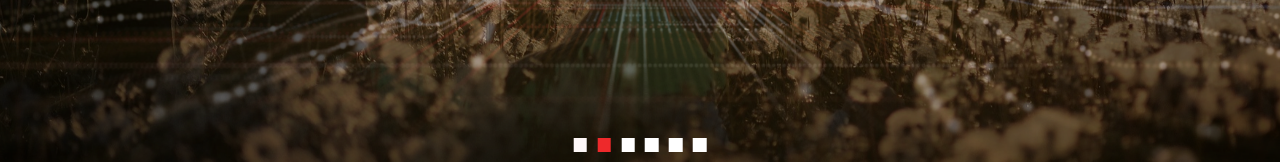
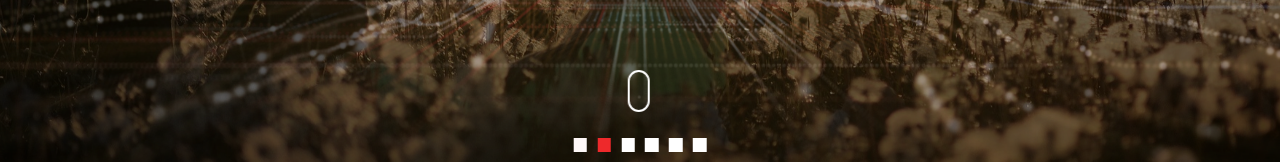
Before and after one commit to sharpdigital/sharpdigital.co.uk, a Next.js app: page / in a window 1280 px wide. Shown: the part 627-789 px from the top of the page. Built offline with nearby package versions, Linux system fonts and the light colour scheme.

Commit message:
Carousel mouse scroll animation

```diff
--- a/src/app/page.tsx
+++ b/src/app/page.tsx
@@ -63,7 +63,7 @@ export default function Home() {
       />
       {/* Hero Carousel Section */}
       {/* <HeroCarousel /> */}
-      <Carousel setup={exampleSetup} />
+      <Carousel setup={exampleSetup} hasMouse />
 
       {/* #sharp Statement Section */}
       <section className="py-19 bg-white" aria-label="About Sharp">
--- a/src/components/caroussel/Carousel.tsx
+++ b/src/components/caroussel/Carousel.tsx
@@ -1,6 +1,6 @@
 'use client';
 
-import React, { useEffect, useState } from 'react';
+import React, { FC, useEffect, useState } from 'react';
 import './carousel.css';
 import AnimButton from '../ui/AnimButton';
 
@@ -17,11 +17,12 @@ export type CarouselSetup = {
 type Props = {
   setup: CarouselSetup[];
   interval?: number; // ms
+  hasMouse?: boolean;
 };
 
 const carouselTextDelay = 0.2;
 
-export default function Carousel({ setup, interval = 6000 }: Props) {
+const Carousel: FC<Props> = ({ setup, interval = 6000, hasMouse }: Props) => {
   const [index, setIndex] = useState(0);
   const [startIndex, setStartIndex] = useState(-1);
   const [mounted, setMounted] = useState(false);
@@ -118,6 +119,11 @@ export default function Carousel({ setup, interval = 6000 }: Props) {
 
       {/* Indicators */}
       <div className="carousel-indicators" role="tablist" aria-label="Carousel indicators">
+        {!!hasMouse && (
+          <div className="carousel-mouse">
+            <div className="carousel-mouse-scroll"></div>
+          </div>
+        )}
         {setup.map((_, i) => (
           <button
             key={`ind-${i}`}
@@ -135,7 +141,9 @@ export default function Carousel({ setup, interval = 6000 }: Props) {
       </div>
     </div>
   );
-}
+};
+
+export default Carousel;
 
 /** Example content (3 slides) with constant title2 */
 export const exampleSetup: CarouselSetup[] = [
--- a/src/components/caroussel/carousel.css
+++ b/src/components/caroussel/carousel.css
@@ -203,3 +203,61 @@
   color: var(--fontColor);
   font-size: var(--largeText);
 }
+
+/*
+*
+*   Mouse Scroll Animation
+*
+*/
+
+.carousel-mouse {
+  position: absolute;
+  width: 22px;
+  height: 42px;
+  bottom: 40px;
+  left: 50%;
+  margin-left: -12px;
+  border-radius: 15px;
+  border: 2px solid var(--secondaryColor);
+  animation: intro 1s backwards;
+  animation-delay: 4s;
+}
+
+.carousel-mouse-scroll {
+  display: block;
+  width: 3px;
+  height: 3px;
+  margin: 6px auto;
+  border-radius: 4px;
+  background: var(--secondaryColor);
+  animation: finger 4.8s infinite;
+  animation-delay: 4.8s;
+}
+
+@keyframes intro {
+  0% {
+    opacity: 0;
+    transform: translateY(40px);
+  }
+
+  100% {
+    opacity: 1;
+    transform: translateY(0);
+  }
+}
+
+@keyframes finger {
+  0% {
+    opacity: 1;
+  }
+
+  50% {
+    opacity: 0;
+    transform: translateY(20px);
+  }
+
+  100% {
+    opacity: 0;
+    transform: translateY(20px);
+  }
+}
```
